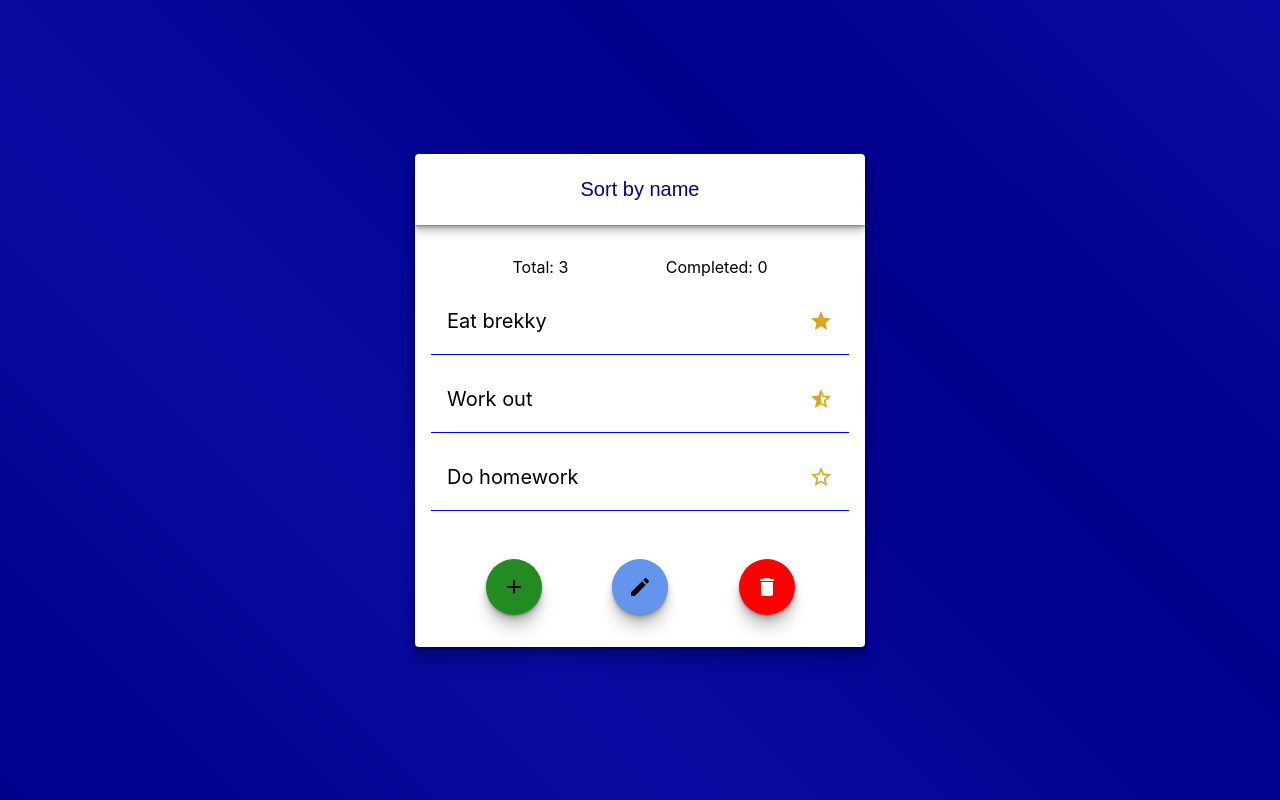
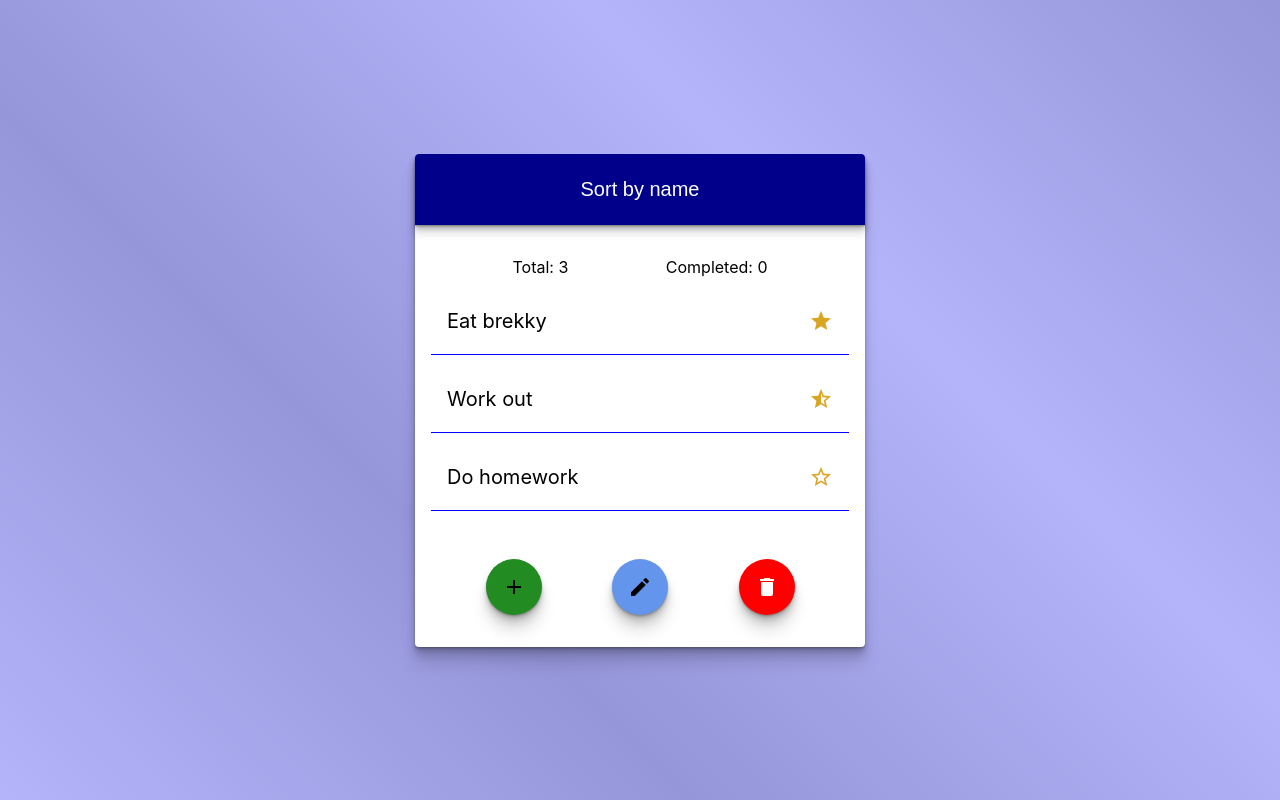
Before and after one commit to nathan-king/recoil-todo-app, a React (Create React App) app: page / in a window 1280 px wide. Built offline with nearby package versions, Linux system fonts and the light colour scheme.

Commit message:
Change colors

```diff
--- a/package.json
+++ b/package.json
@@ -17,7 +17,7 @@
     "web-vitals": "^0.2.4"
   },
   "scripts": {
-    "start": "react-scripts start",
+    "start": "PORT=8080 react-scripts start",
     "build": "react-scripts build",
     "test": "react-scripts test",
     "eject": "react-scripts eject"
--- a/src/App.scss
+++ b/src/App.scss
@@ -7,10 +7,10 @@
   min-width: 100vw;
   background: linear-gradient(
     45deg,
-    darkblue,
-    rgb(10, 10, 160),
-    darkblue,
-    rgb(10, 10, 160)
+    rgb(180, 180, 250),
+    rgb(149, 149, 218),
+    rgb(180, 180, 250),
+    rgb(149, 149, 218),
   );
   overflow: hidden;
 }
--- a/src/components/SortButton/SortButton.module.scss
+++ b/src/components/SortButton/SortButton.module.scss
@@ -11,8 +11,8 @@
   padding: 1.5rem;
   border: none;
   outline: none;
-  color: darkblue;
-  background-color: inherit;
+  color: white;
+  background-color: darkblue;
   transition: all 0.1s;
   box-shadow: 0 1px 1px rgba(0, 0, 0, 0.15), 0 2px 2px rgba(0, 0, 0, 0.15),
     0 4px 4px rgba(0, 0, 0, 0.15), 0 8px 8px rgba(0, 0, 0, 0.15);
@@ -22,6 +22,6 @@
     cursor: pointer;
     box-shadow: 0 1px 1px rgba(0, 0, 0, 0.33), 0 2px 2px rgba(0, 0, 0, 0.33),
       0 3px 3px rgba(0, 0, 0, 0.33);
-    color: black;
+    background-color: darkblue;
   }
 }
```
Also changed, not shown: 1 other file (tests, documents, lock files or other folders).
